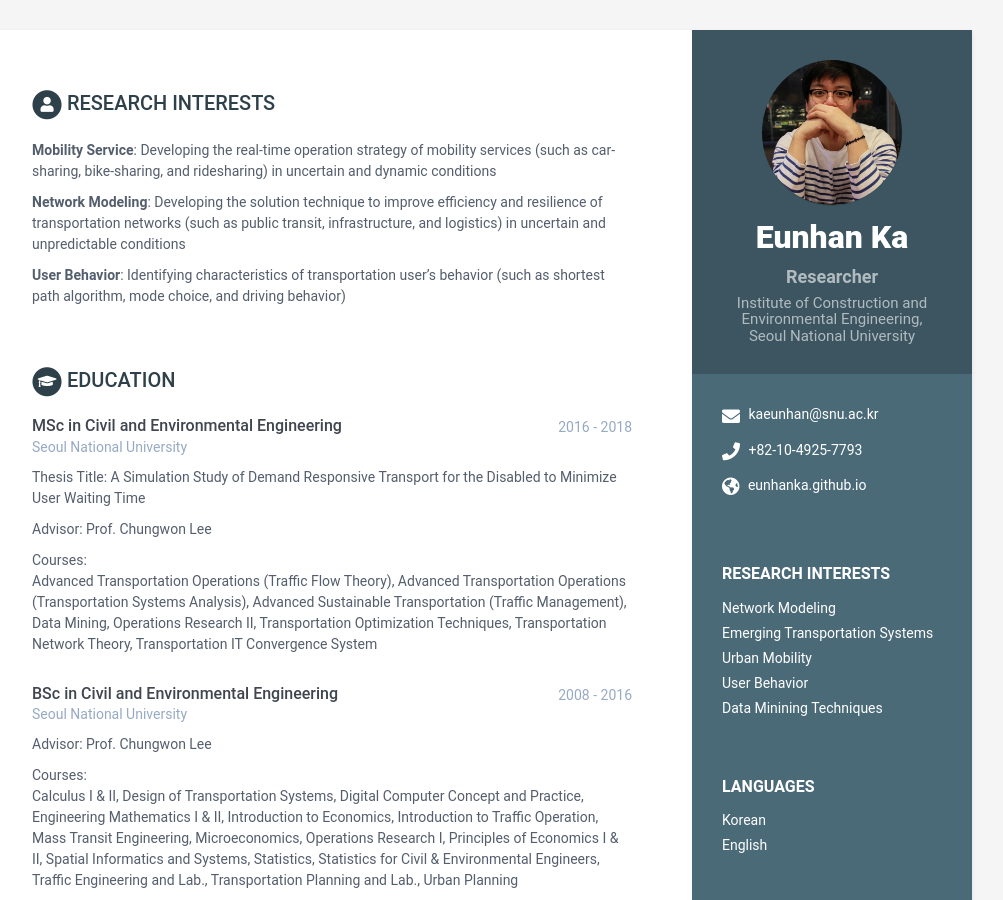
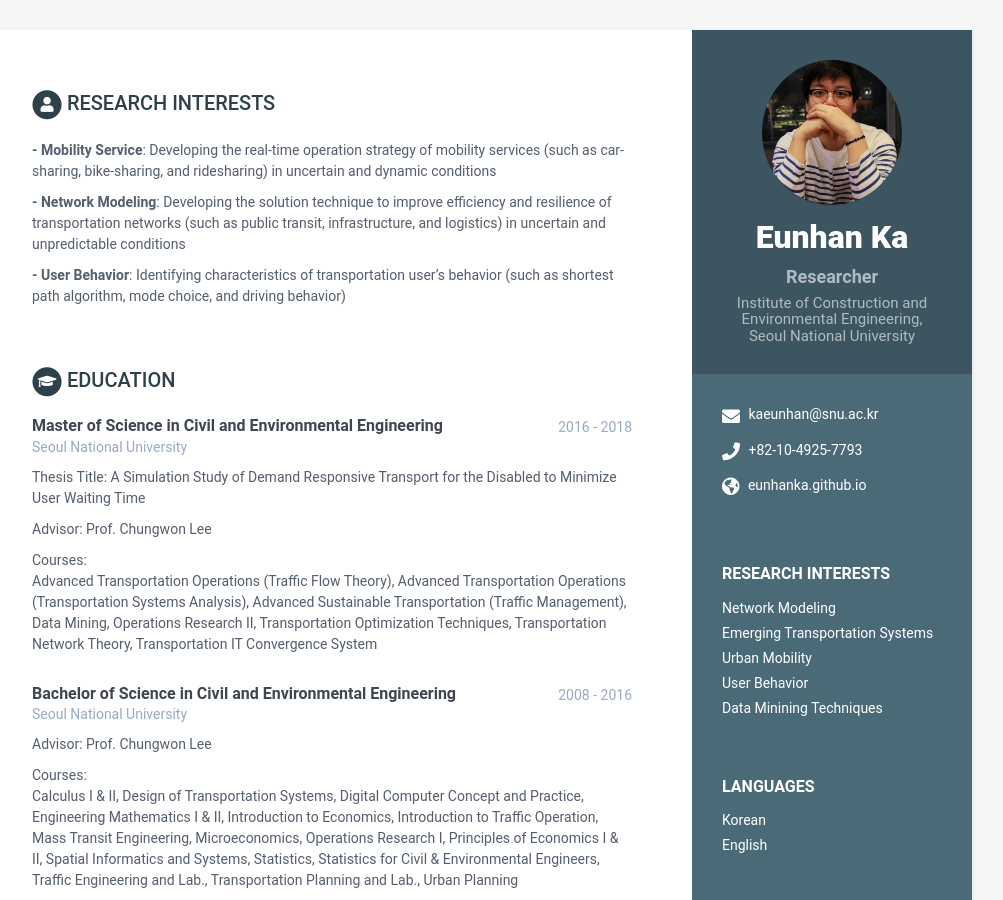
Before and after one commit to eunhanka/eunhanka.github.io, a Jekyll site: the page built from index.html, in a window 1280 px wide and 900 px high. Shown: the whole window, without its empty margins (168-1171 px from the left). Built offline with Jekyll 4.4.1, drawn with Linux system fonts in a browser that asks for light colours.

Commit message:
Update data.yml

```diff
--- a/_data/data.yml
+++ b/_data/data.yml
@@ -38,19 +38,14 @@ sidebar:
       - idiom: <br> <br><br> Last updated September 22, 2019
 
 career-profile:
-    title: Curriculum Vitae
-    summary: |
-      <p>This is my curriculum vitae [CV](./CV_Eunhan.pdf)</p>
-
-career-profile:
     title: Research Interests
     summary: |
-      <p><b>Mobility Service</b>: Developing the real-time operation strategy of mobility services (such as car-sharing, bike-sharing, and ridesharing) in uncertain and dynamic conditions</p>
-      <p><b>Network Modeling</b>: Developing the solution technique to improve efficiency and resilience of transportation networks (such as public transit, infrastructure, and logistics) in uncertain and unpredictable conditions</p>
-      <p><b>User Behavior</b>: Identifying characteristics of transportation user’s behavior (such as shortest path algorithm, mode choice, and driving behavior)</p>
+      <p><b> - Mobility Service</b>: Developing the real-time operation strategy of mobility services (such as car-sharing, bike-sharing, and ridesharing) in uncertain and dynamic conditions</p>
+      <p><b> - Network Modeling</b>: Developing the solution technique to improve efficiency and resilience of transportation networks (such as public transit, infrastructure, and logistics) in uncertain and unpredictable conditions</p>
+      <p><b> - User Behavior</b>: Identifying characteristics of transportation user’s behavior (such as shortest path algorithm, mode choice, and driving behavior)</p>
 
 education:
-    - degree: MSc in Civil and Environmental Engineering
+    - degree: <b>Master of Science in Civil and Environmental Engineering</b>
       university: Seoul National University
       time: 2016 - 2018
       details: |
@@ -61,7 +56,7 @@ education:
         Advanced Sustainable Transportation (Traffic Management), Data Mining, Operations Research II,
         Transportation Optimization Techniques, Transportation Network Theory, Transportation IT Convergence System</p>
 
-    - degree: BSc in Civil and Environmental Engineering
+    - degree: <b>Bachelor of Science in Civil and Environmental Engineering</b>
       university: Seoul National University
       time: 2008 - 2016
       details: |
```
